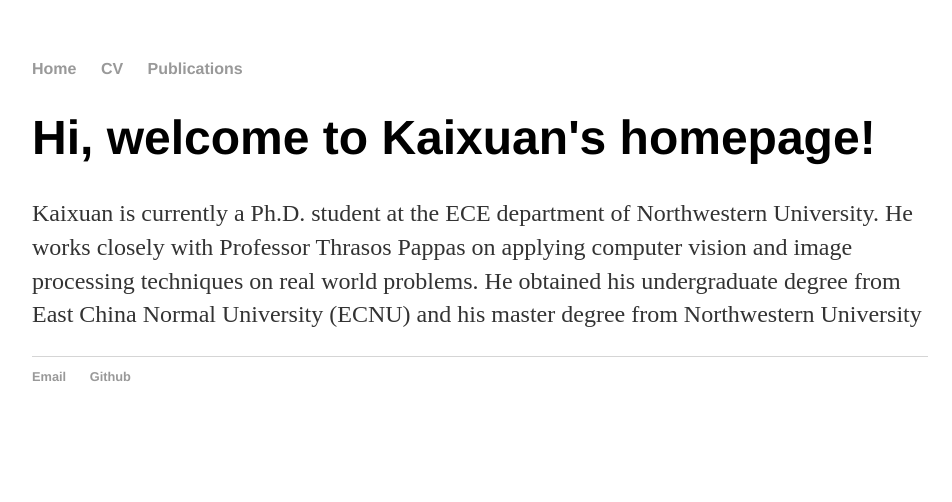
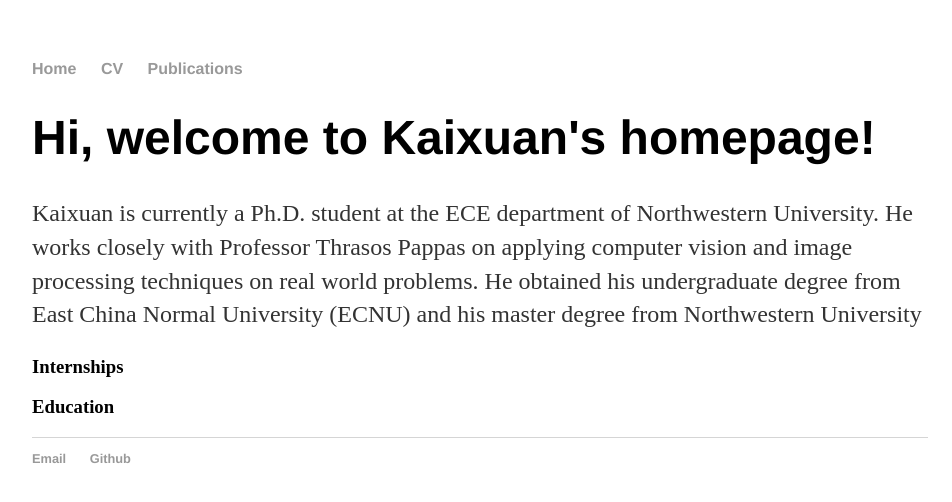
Before and after one commit to KaixuanZ/KaixuanZ.github.io, a Jekyll site: the page built from index.html, in a window 1280 px wide. Shown: the top 502 px of the page, without its empty margins (160-1112 px from the left). Built offline with Jekyll 4.4.1, drawn with Linux system fonts in a browser that asks for light colours.

Commit message:
Update index.html

```diff
--- a/index.html
+++ b/index.html
@@ -5,4 +5,10 @@
 <div class="blurb">
 	<h1>Hi, welcome to Kaixuan's homepage!</h1>
 	<p> Kaixuan is currently a Ph.D. student at the ECE department of Northwestern University. He works closely with Professor Thrasos Pappas on applying computer vision and image processing techniques on real world problems. He obtained his undergraduate degree from East China Normal University (ECNU) and his master degree from Northwestern University</p>
+
+
+	<h3> Internships </h3>
+
+	<h3> Education </h3>
+
 </div><!-- /.blurb -->
```
